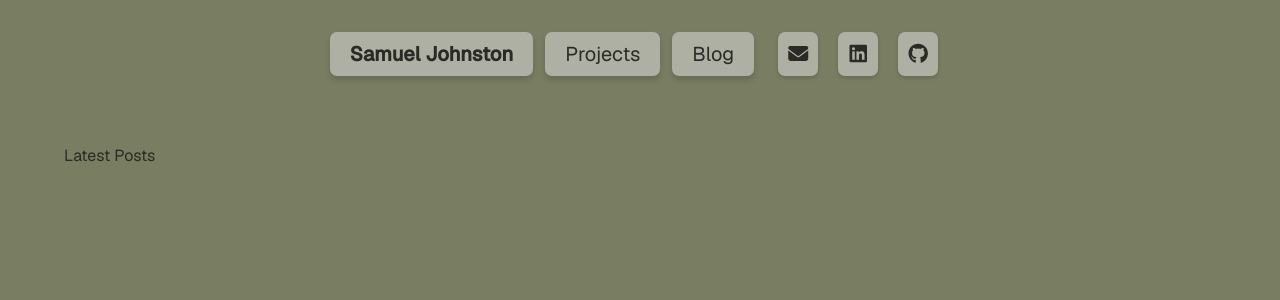
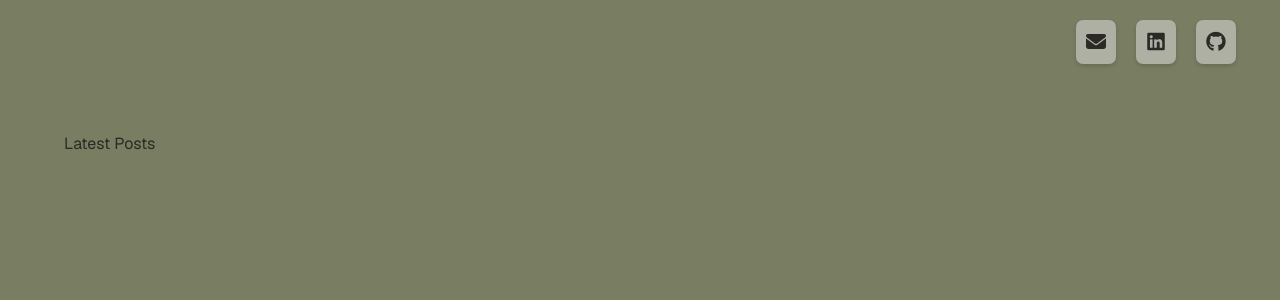
Before and after one commit to sjjohnst/sjjohnst.github.io, a Jekyll site: the page built from blog.html, in a window 1280 px wide. Shown: the top 300 px of the page. Built offline with Jekyll 4.4.1, drawn with Linux system fonts in a browser that asks for light colours.

Commit message:
feat(style): Update navbar to be contacts only and have sticky position

```diff
--- a/_includes/navbar.html
+++ b/_includes/navbar.html
@@ -1,29 +1,4 @@
-<nav class="navbar is-light" role="navigation" aria-label="main navigation">
-  <div class="navbar-brand">
-    <a class="navbar-item" href="{{ site.baseurl }}/">
-      <strong>Samuel Johnston</strong>
-    </a>
-
-    <!-- Hamburger menu for mobile -->
-    <a role="button" class="navbar-burger" aria-label="menu" aria-expanded="false" data-target="navbarBasic">
-      <span aria-hidden="true"></span>
-      <span aria-hidden="true"></span>
-      <span aria-hidden="true"></span>
-    </a>
-  </div>
-
-  <div id="navbarBasic" class="navbar-menu">
-    <div class="navbar-start">
-      <a class="navbar-item" href="{{ site.baseurl }}/projects">
-        Projects
-      </a>
-      <a class="navbar-item" href="{{ site.baseurl }}/blog">
-        Blog
-      </a>
-      <!-- Add more links as needed -->
-    </div>
-  </div>
-
+<nav class="navbar is-light" role="navigation" aria-label="contact links">
   <div class="navbar-end">
     <div class="navbar-item">
       <div class="buttons">
--- a/_sass/_base.scss
+++ b/_sass/_base.scss
@@ -1,9 +1,8 @@
 @use "sass:color";
 @use "variables";
 
-html, body {
-    height: 100%;
-    margin: 0;
+html,
+body {
     font-family: variables.$font-family-default;
 }
 
--- a/_sass/_navbar.scss
+++ b/_sass/_navbar.scss
@@ -3,70 +3,27 @@
 @use "containers";
 
 .navbar.is-light {
+    position: sticky;
+    top: 0;
+    z-index: 100;
     background-color: transparent !important;
-    justify-content: center;
+    justify-content: flex-end;
     align-items: center;
     padding: variables.$space-sm variables.$space-2xl;
-    margin-top: variables.$space-sm;
+}
+
+.navbar-end {
+    align-items: center;
+    margin-left: 0 !important;
     gap: variables.$space-sm;
 }
 
-.navbar-brand,
-.navbar-menu,
-.navbar-start,
-.navbar-end {
-    align-items: center;
-}
-
-.navbar-brand {
-    min-height: auto;
-    overflow: visible;
-}
-
-.navbar-brand,
-.navbar-start,
-.navbar-end {
-    gap: variables.$space-sm;
-}
-
-.navbar-menu {
-    flex-grow: 0;
-    background: transparent;
-}
-
-.navbar-end {
-    margin-left: 0 !important;
-}
-
-.navbar-burger {
-    color: variables.$text-default;
-}
-
-a.navbar-item,
 .button.is-light {
     height: 2.75rem;
     box-sizing: border-box;
     display: flex;
     align-items: center;
     justify-content: center;
-}
-
-a.navbar-item {
-    @include containers.container-base;
-    @include containers.container-elevated(0 4px 6px rgba(0, 0, 0, 0.15));
-    @include containers.container-lift;
-    font-size: variables.$font-size-lg;
-    padding: 0 variables.$space-lg;
-    background-color: variables.$bg-container !important;
-    color: variables.$text-default !important;
-
-    &:hover {
-        background-color: color.adjust(variables.$bg-container, $lightness: -8%) !important;
-        color: variables.$href-link !important;
-    }
-}
-
-.button.is-light {
     @include containers.container-base;
     @include containers.container-elevated;
     @include containers.container-lift;
```
Also changed, not shown: _layouts/default.html (+0 -11 lines).
